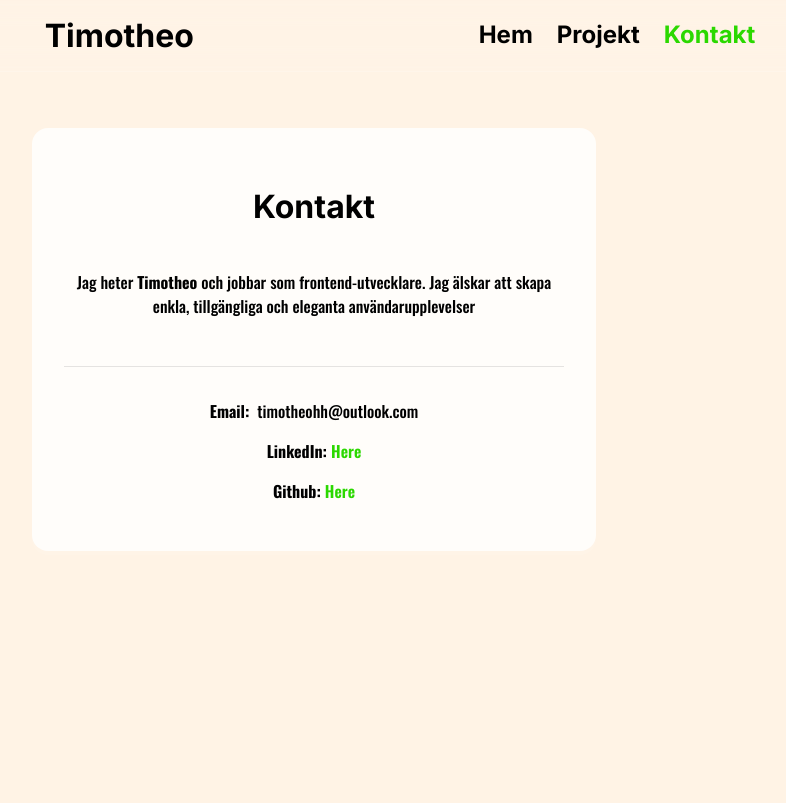
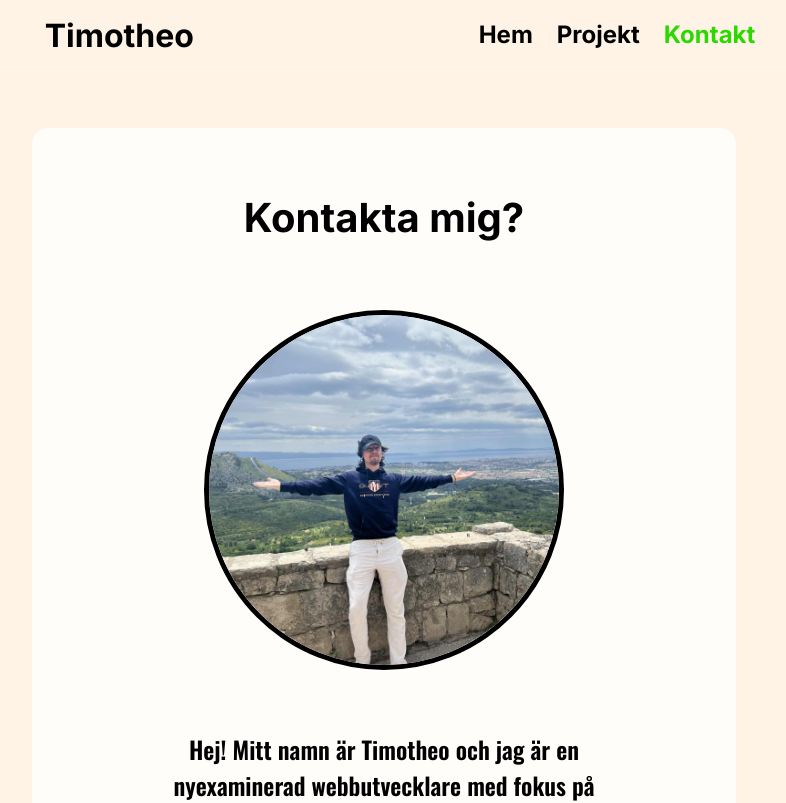
Before and after one commit to Tim-H-H/Timotheos-Portfolio, a React (Vite) app: page /contact in a window 1280 px wide. Shown: the top 803 px of the page, without its empty margins (256-1042 px from the left). Built offline with nearby package versions, Linux system fonts and the light colour scheme.

Commit message:
added portfolio image, fixed font and alignment, minor fixes aswell

```diff
--- a/src/index.css
+++ b/src/index.css
@@ -134,35 +134,65 @@ main {
 /* Contact page CSS */
 
 .contact-container {
-  max-width: 500px;
+  max-width: 100%;
+  height: 100vh;
   margin: 3rem;
   padding: 2rem;
   background: rgba(255, 255, 255, 0.8);
   border-radius: 1rem;
   box-shadow: 0 4px rgba(255, 255, 255, 0.1);
+  gap: 1rem;
+  animation: fadeIn 0.8s ease-out forwards;
   display: flex;
   flex-direction: column;
-  gap: 1rem;
-  animation: fadeIn 0.8s ease-out forwards;
+  align-items: center;
+}
+
+.contact-container p {
+  width: 75%;
+  margin: 0 auto;
+  font-family: Oswald, sans-serif;
+  font-weight: 600;
+  font-size: 1.5rem;
+}
+
+.portfolio-img {
+
+}
+
+.portfolio-img img {
+  border-radius: 100%;
+  height: auto;
+  width: 350px;
+  margin: 0 auto;
+  border: 5px solid black;
+}
+
+.portfolio-img img:hover {
+  border-color: 5px solid #2bd800;
+  animation: ease 0.8s;
+}
+
+.cover-letter-info {
   text-align: center;
 }
 
 .contact-header {
-  font-size: 2rem;
+  font-size: 2.5rem;
   text-align: center;
-  margin-bottom: .75rem;
+  margin-bottom: 0.75rem;
+
 }
 
 .contact-info {
+  width: 100%;
   margin-top: 1rem;
   padding-top: 1rem;
   border-top: 1px solid rgba(0, 0, 0, 0.1);
+  flex-direction: row;
+
 }
 
-.contact-info strong {
-  margin-right: 0.25rem;
-  font-weight: 700;
-}
 
 .contact-info a {
   text-decoration: none;
--- a/src/pages/Contact.jsx
+++ b/src/pages/Contact.jsx
@@ -1,16 +1,24 @@
+import avatar from '../images/avatar.jpg';
+import avatar_cropped from '../images/avatar_cropped.jpg';
+
 export default function Contact() {
     return (
         <section className="contact-container">
-            <h2 className="contact-header">Kontakt</h2>
-            <p>
-                Jag heter <strong>Timotheo</strong> och jobbar som frontend-utvecklare. Jag älskar att skapa enkla, tillgängliga och eleganta användarupplevelser
+            <h2 className="contact-header">Kontakta mig?</h2>
+            <br />
+            <div className="portfolio-img">
+                <img src={avatar_cropped} alt="portfolio image"/>
+            </div>
+            <br />
+            <p className="cover-letter-info">
+                Hej! Mitt namn är Timotheo och jag är en nyexaminerad webbutvecklare med fokus på moderna tekniker som React, Node.js, HTML5, CSS3 och JavaScript. Jag brinner för att bygga responsiva, användarvänliga och effektiva webblösningar och söker nu möjligheter där jag kan omsätta mina kunskaper i riktiga projekt.
             </p>
             <div className="contact-info">
+
                 <p><strong>Email:</strong> timotheohh@outlook.com</p>
+                <p><strong>LinkedIn:</strong><a href="https://www.linkedin.com/in/timotheo-hector-08283a22a/" target="_blank" rel="noopener noreferrer">Here</a></p>
+                <p><strong>Github:</strong><a href="https://github.com/Tim-H-H" target="_blank" rel="noopener noreferrer">Here</a></p>
 
-                <p><strong>LinkedIn:</strong><a href="https://www.linkedin.com/in/timotheo-hector-08283a22a/" target="_blank" rel="noopener noreferrer">Here</a></p>
-
-                <p><strong>Github:</strong><a href="https://github.com/Tim-H-H" target="_blank" rel="noopener noreferrer">Here</a></p>
             </div>
 
         </section>
--- a/src/pages/Projects.jsx
+++ b/src/pages/Projects.jsx
@@ -5,7 +5,6 @@ export default function Projects() {
 
     const [repos, setRepos] = useState([]);
 
-// TODO: Change clean to a better variable name
 
     useEffect(() => {
         fetch("https://api.github.com/users/Tim-H-H/repos")
```
Also changed, not shown: src/images/avatar.jpg (added), src/images/avatar_cropped.jpg (added).
